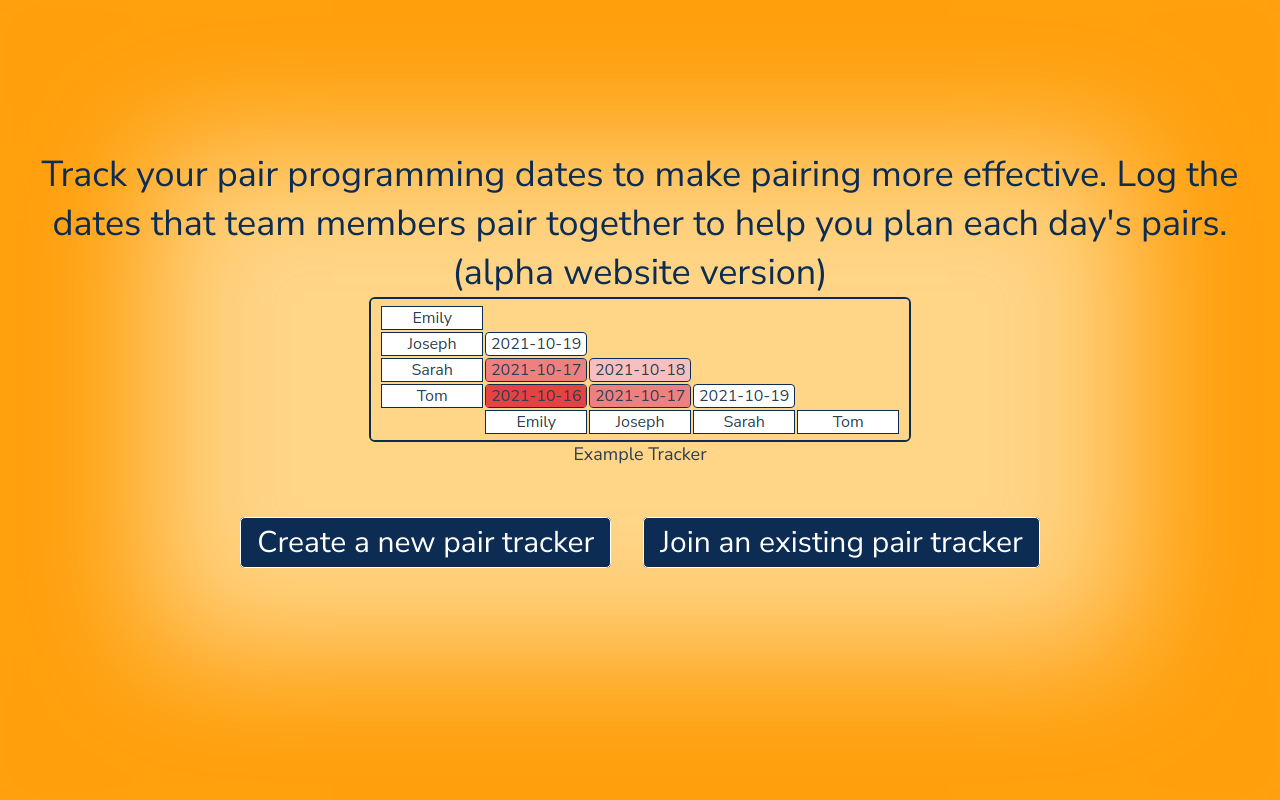
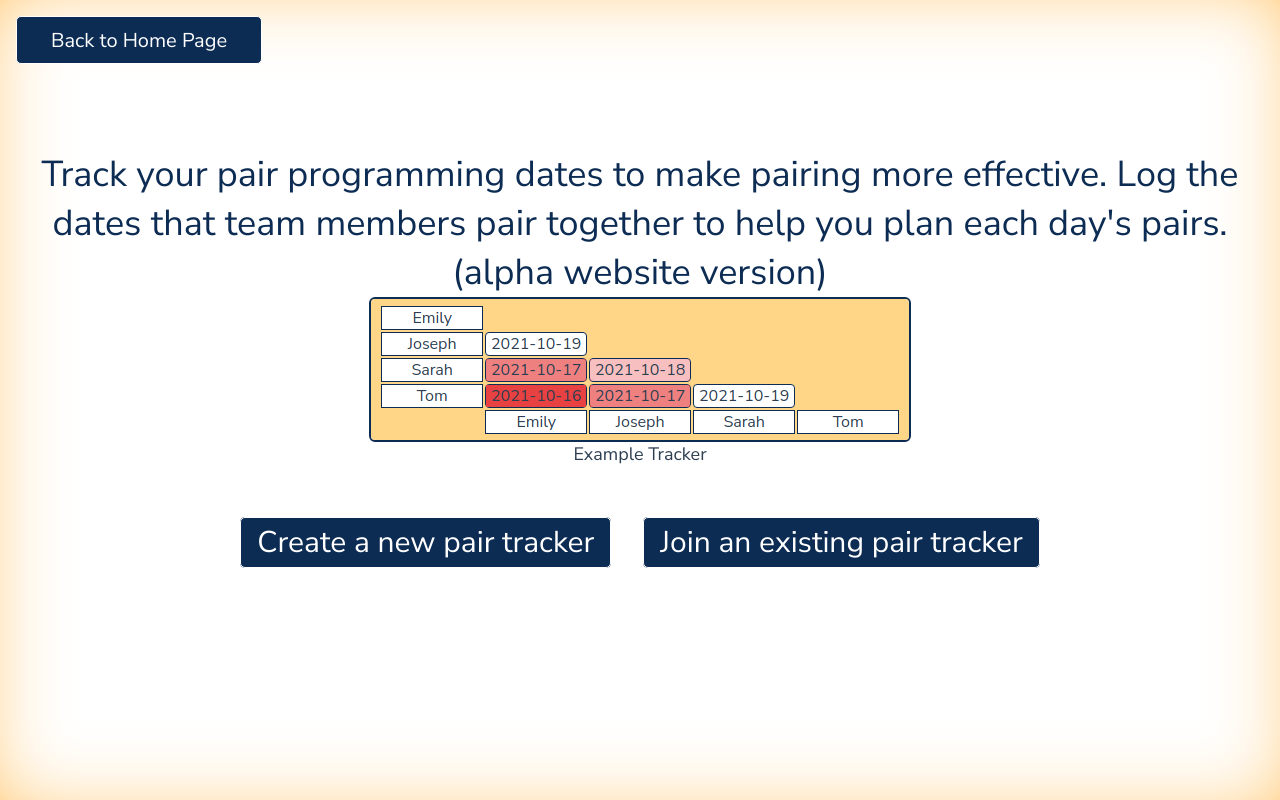
Before and after one commit to tmatthiash/pair-stairs, a Vue app in the folder frontend/: page / in a window 1280 px wide. Built offline with nearby package versions, Linux system fonts and the light colour scheme.

Commit message:
color changes and add home button

```diff
--- a/frontend/src/App.vue
+++ b/frontend/src/App.vue
@@ -3,6 +3,9 @@
   <!-- <router-link to="/">Home</router-link> |
     <router-link to="/about">About</router-link>
   </div> -->
+  <router-link class="home-button" to="/"
+    >Back to Home Page
+  </router-link>
   <router-view />
 </template>
 
@@ -42,3 +45,27 @@ export default defineComponent({
   }
 }
 </style>
+
+<style lang="scss" scoped>
+@import "colors.scss";
+.home-button {
+  @include color-theme("background-color", "primary-accent");
+  @include color-theme("border-color", "primary-border");
+  @include color-theme("color", "primary-accent-text");
+
+  position: absolute;
+  cursor: pointer;
+  width: 212px;
+  height: 38px;
+  margin: 16px;
+  font-size: 20px;
+  padding: 4px 16px;
+  text-decoration: none;
+  border: 1px solid;
+  border-radius: 5px;
+  display: flex;
+  font-weight: 400;
+  align-items: center;
+  justify-content: center;
+}
+</style>
--- a/frontend/src/colors.scss
+++ b/frontend/src/colors.scss
@@ -2,13 +2,13 @@
 
 $themes: (
     default: (
-            primary-background: #ffd588,
+            primary-background: #ffffff,
             secondary-background: #fff,
             primary-text: #0d2c54,
             primary-accent: #0d2c54,
             primary-border: #fff,
             primary-accent-text: #fff,
-            box-shadow-settings: inset 0px 0px 130px 148px #FF9F0B,
+            box-shadow-settings: inset 0px 0px 100px -40px #ff9f0b,
             selected-pulse-shadow-none: inset 0px 0px 8px 0px #24ff0d,
             selected-pulse-shadow-half: inset 0px 0px 8px 1.5px #24ff0d,
             selected-pulse-shadow-full: inset 0px 0px 8px 3px #24ff0d
--- a/frontend/src/components/MatrixManager/MatrixManager.vue
+++ b/frontend/src/components/MatrixManager/MatrixManager.vue
@@ -2,8 +2,8 @@
   <div class="matrix-manager">
     <div class="matrix-manager-header">
       <h2 class="matrix-manager-header-text">
-        Pick out the day's pairs and then submit to set them for today, or
-        change a pair date manually with manual mode
+        Set today's pairs and then submit to set them for the day, or
+        change an individual pair date manually with manual mode
       </h2>
       <button class="matrix-manager-button" @click="toggleMode">
         {{ isInEditMode ? "Normal Mode" : "Manual Mode" }}
@@ -64,7 +64,7 @@
       :class="{ 'matrix-manager-button__disabled': isInEditMode }"
       @click="setPairsForTheDay"
     >
-      Lock in Today's Pairs
+      Set Pairs for Today
     </button>
   </div>
 </template>
```
Also changed, not shown: frontend/src/components/UserManager/UserManager.vue (line endings or trailing spaces), 3 other files (tests, documents, lock files or other folders).
